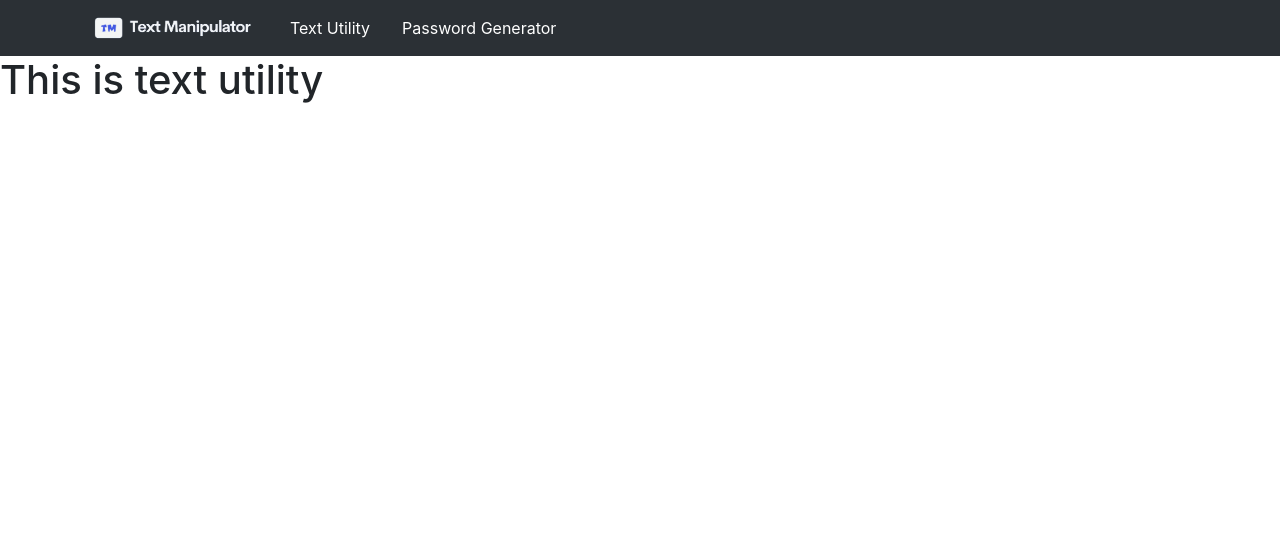
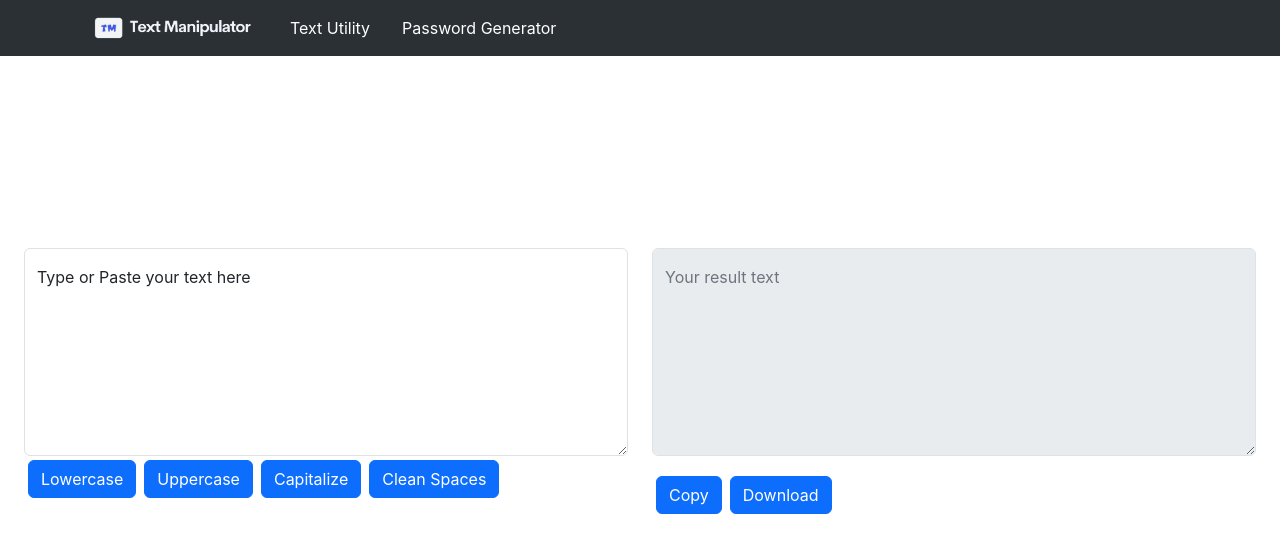
Before and after one commit to sathish0305/text-manipulator, a React (Create React App) app: page / in a window 1280 px wide. Shown: the top 552 px of the page. Built offline with nearby package versions, Linux system fonts and the light colour scheme.

Commit message:
text ultility component layput designed

```diff
--- a/src/Components/TextUtility.js
+++ b/src/Components/TextUtility.js
@@ -1,11 +1,40 @@
 import React from 'react'
 
 function TextUtility() {
-  return (
-    <div>
-      <h1>This is text utility</h1>
-    </div>
-  )
+    return (
+        <>
+            <div className="container-fluid py-3 d-md-flex align-items-center" style={{ height: "92dvh" }}>
+                <div className="container" style={{ height: "50%" }}>
+                    <div className="form-floating">
+                        <textarea className="form-control" placeholder="Leave a comment here" id="floatingTextarea2"
+                            style={{ height: "13rem" }}></textarea>
+                        <label htmlFor="floatingTextarea2">Type or Paste your text here</label>
+                    </div>
+                    <div className="d-flex">
+                        <div className="d-flex align-items-center justify-content-around flex-wrap">
+                            <button type="button" className="btn btn-primary m-1">Lowercase</button>
+                            <button type="button" className="btn btn-primary m-1">Uppercase</button>
+                            <button type="button" className="btn btn-primary m-1">Capitalize</button>
+                            <button type="button" className="btn btn-primary m-1">Clean Spaces</button>
+                        </div>
+                    </div>
+
+                </div>
+                <div className="container" style={{ height: "50%" }}>
+                    <div class="form-floating mb-3">
+                        <textarea className="form-control" placeholder="Leave a comment here" id="floatingTextarea2Disabled" style={{ height: "13rem" }} disabled></textarea>
+                        <label for="floatingTextarea2Disabled">Your result text</label>
+                    </div>
+                    <div className="d-flex">
+                        <div className="d-flex align-items-center justify-content-around flex-wrap">
+                            <button type="button" className="btn btn-primary m-1">Copy</button>
+                            <button type="button" className="btn btn-primary m-1">Download</button>
+                        </div>
+                    </div>
+                </div>
+            </div>
+        </>
+    )
 }
 
 export default TextUtility
```
